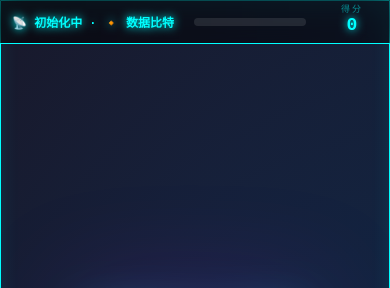
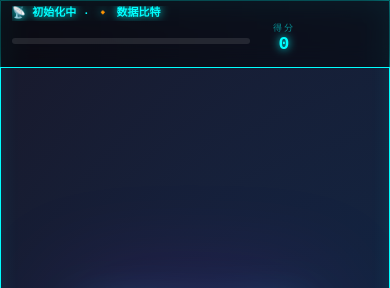
Before and after one commit to linxiaoyan2017/game, a website with bundled scripts: page index.html in a window 390 px wide. Shown: the top 288 px of the page. Built offline with nearby package versions, Linux system fonts and the light colour scheme.

Commit message:
fix: 移动端info-panel改为两行布局，解决得分与倒计时重叠

```diff
--- a/css/main.css
+++ b/css/main.css
@@ -855,12 +855,34 @@ body[data-env="5"] #game-container {
   #info-panel {
     left: 8px;
     right: 8px;
-    height: 44px;
-    padding: 8px 12px;
+    height: auto;
+    min-height: 68px;
+    padding: 6px 12px;
+    padding-right: 80px; /* 为倒计时留位（第一行右侧） */
+    flex-wrap: wrap;
+    align-content: flex-start;
+    row-gap: 4px;
   }
 
+  /* 第一行：阶段文字占满宽度 */
   #current-stage {
-    font-size: 12px;
+    width: 100%;
+    font-size: 11px;
+    line-height: 1.4;
+    white-space: nowrap;
+    overflow: hidden;
+    text-overflow: ellipsis;
+  }
+
+  /* 第二行：进度条 + 得分 */
+  #progress-bar {
+    margin: 0 8px 0 0;
+    height: 6px;
+  }
+
+  /* 倒计时高度与两行面板对齐 */
+  #countdown-timer {
+    height: 68px;
   }
 
   /* 移动端消息字体缩小 */
```
